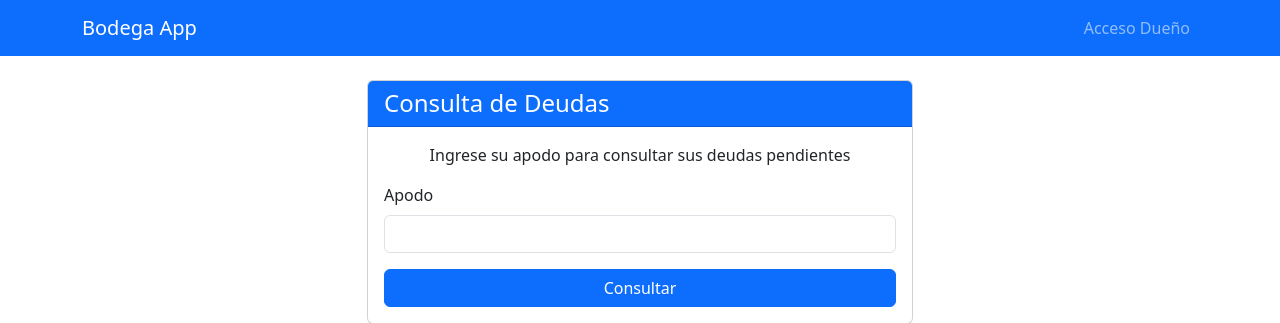
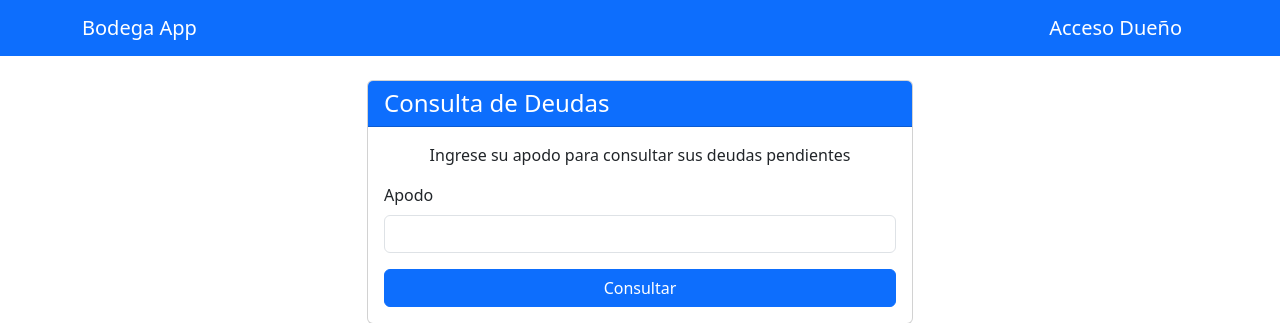
Before and after one commit to gacreaciones/bodega, a Flask app: page / in a window 1280 px wide. Shown: the top 323 px of the page. Run offline with Flask 3, Linux system fonts and the light colour scheme.

Commit message:
subiendo los archivos3

```diff
--- a/templates/base.html
+++ b/templates/base.html
@@ -22,7 +22,7 @@
                     </li>
                     {% else %}
                     <li class="nav-item">
-                        <a class="nav-link" href="{{ url_for('login') }}">Acceso Dueño</a>
+                        <a class="navbar-brand" href="{{ url_for('login') }}">Acceso Dueño</a>
                     </li>
                     {% endif %}
                 </ul>
```
